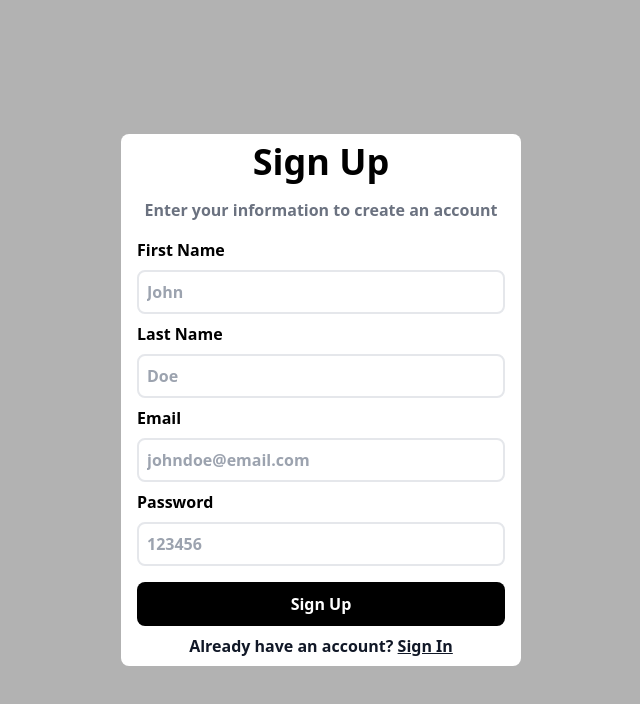
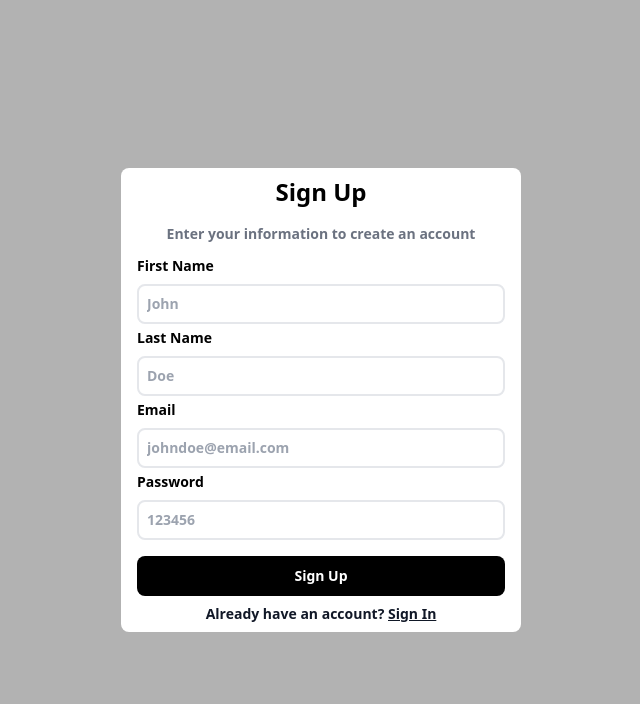
Before and after one commit to kunal021/paaytm-frontend, a React (Vite) app in the folder frontend/: page /signup in a window 1280 px wide. Shown: the top 704 px of the page, without its empty margins (319-959 px from the left). Built offline with nearby package versions, Linux system fonts and the light colour scheme.

Commit message:
update signup

```diff
--- a/frontend/src/components/SignUp.jsx
+++ b/frontend/src/components/SignUp.jsx
@@ -36,15 +36,15 @@ function SignUp() {
   return (
     <div className="flex justify-center items-center h-[100vh] w-[100vw] bg-black/30">
       <div className="flex flex-col justify-center items-center w-[50vh] rounded-lg border-transparent bg-white">
-        <h1 className="text-4xl font-black py-2 px-4">Sign Up</h1>
-        <p className="text-base font-semibold text-gray-500 text-center py-2 px-4">
+        <h1 className="text-2xl font-black py-2 px-4">Sign Up</h1>
+        <p className="text-sm font-semibold text-gray-500 text-center py-2 px-4">
           Enter your information to create an account
         </p>
         <form
           onSubmit={handleSumbit}
           className="flex flex-col justify-start items-start px-4 w-full"
         >
-          <p className="flex flex-col w-full py-2 pb-0 text-base font-semibold">
+          <p className="flex flex-col w-full py-1 pb-0 text-sm font-semibold">
             First Name{" "}
             <input
               type="text"
@@ -53,7 +53,7 @@ function SignUp() {
               className="p-2 mt-2 rounded-lg border-2"
             />
           </p>
-          <p className="flex flex-col w-full py-2 pb-0 text-base font-semibold">
+          <p className="flex flex-col w-full py-1 pb-0 text-sm font-semibold">
             Last Name{" "}
             <input
               type="text"
@@ -62,7 +62,7 @@ function SignUp() {
               className="p-2 mt-2 rounded-lg border-2"
             />
           </p>
-          <p className="flex flex-col w-full py-2 pb-0 text-base font-semibold">
+          <p className="flex flex-col w-full py-1 pb-0 text-sm font-semibold">
             Email{" "}
             <input
               type="email"
@@ -71,7 +71,7 @@ function SignUp() {
               className="p-2 mt-2 rounded-lg border-2"
             />
           </p>
-          <p className="flex flex-col w-full py-2 pb-0 text-base font-semibold">
+          <p className="flex flex-col w-full py-1 pb-0 text-sm font-semibold">
             Password{" "}
             <input
               type="password"
@@ -80,11 +80,11 @@ function SignUp() {
               className="p-2 mt-2 rounded-lg border-2"
             />
           </p>
-          <button className="flex justify-center items-center w-full p-2 mt-4 rounded-lg border-2 border-transparent bg-black hover:bg-gray-900 text-white text-base font-semibold">
+          <button className="flex justify-center items-center w-full p-2 mt-4 rounded-lg border-2 border-transparent bg-black hover:bg-gray-900 text-white text-sm font-semibold">
             Sign Up
           </button>
         </form>
-        <div className="text-base font-semibold text-gray-900 text-center py-2 px-4">
+        <div className="text-sm font-semibold text-gray-900 text-center py-2 px-4">
           Already have an account?{" "}
           <Link to="/signin" className="underline">
             Sign In
```
